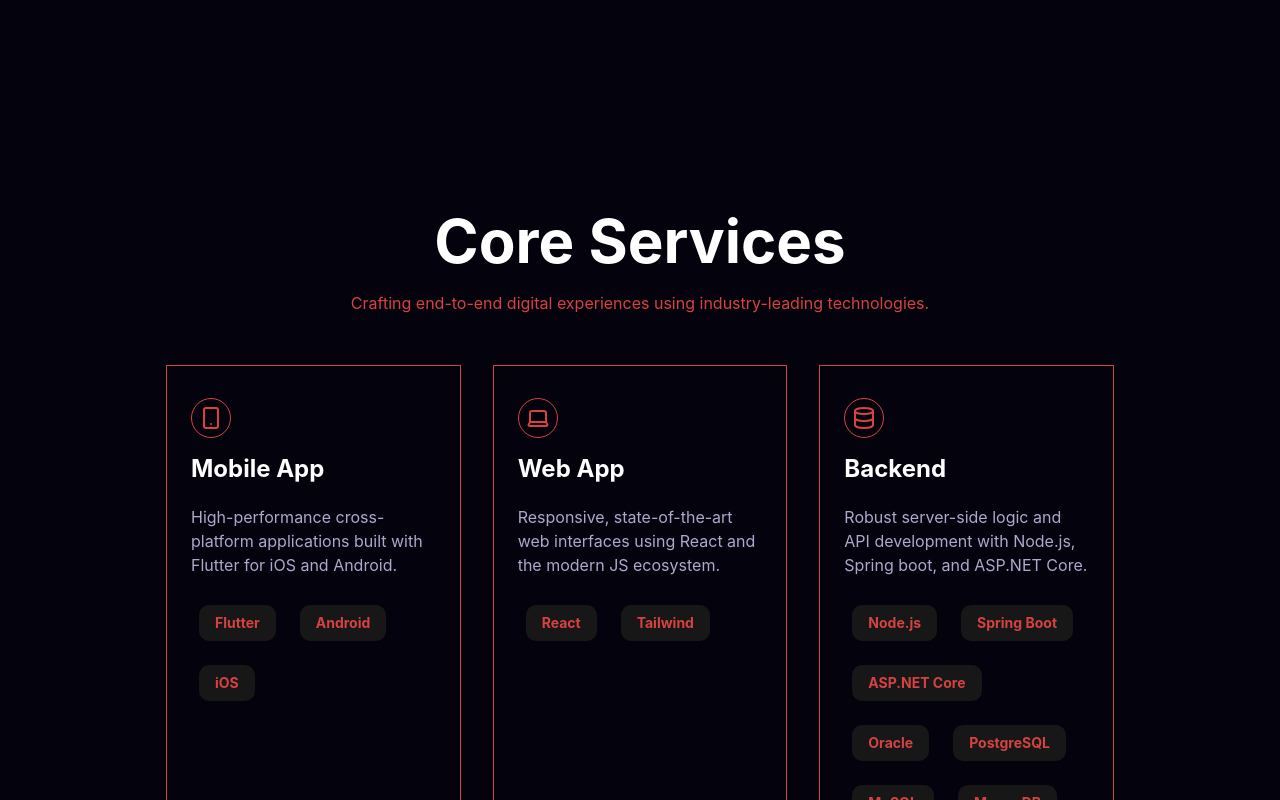
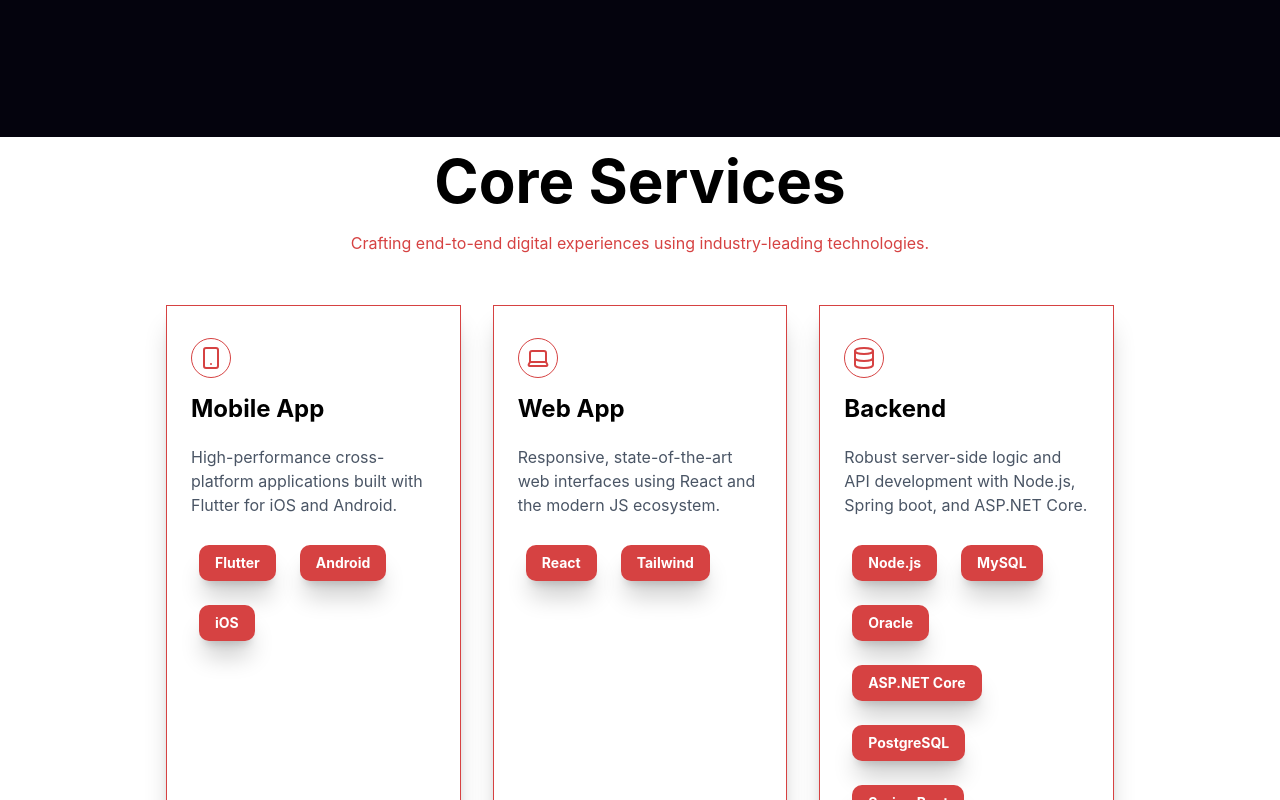
Before and after one commit to Neloy-SWE/My-Studio, a React (Vite) app: page / in a window 1280 px wide. Shown: the part 1700-2500 px from the top of the page. Built offline with nearby package versions, Linux system fonts and the light colour scheme.

Commit message:
service section and navbar update

```diff
--- a/src/component/Chip.jsx
+++ b/src/component/Chip.jsx
@@ -1,7 +1,7 @@
 const Chip = ({ value }) => {
     return (
         <>
-            <div className="w-fit bg-abg text-secondary text-sm font-bold px-4 py-2 rounded-[10px] m-2">{value}</div>
+            <div className="w-fit bg-secondary shadow-xl/20 text-white text-sm font-bold px-4 py-2 rounded-[10px] m-2">{value}</div>
         </>
     );
 }
--- a/src/component/Navbar.jsx
+++ b/src/component/Navbar.jsx
@@ -1,9 +1,11 @@
-import { useState } from "react";
+import { useEffect, useState } from "react";
 import { Menu, X } from "lucide-react";
 
 const Navbar = () => {
 
     const [isOpen, setIsOpen] = useState(false);
+    const [activeSection, setActiveSection] = useState("home");
+    const [isScrolling, setIsScrolling] = useState(false);
 
     const navItems = [
         { name: "Home", id: "home" },
@@ -13,6 +15,36 @@
         { name: "Experience", id: "experience" },
         { name: "Project", id: "project" },
     ];
+
+    useEffect(() => {
+        const sections = document.querySelectorAll("section");
+        const observer = new IntersectionObserver(
+            (entries) => {
+                entries.forEach((entry) => {
+                    if (entry.isIntersecting) {
+                        setActiveSection(entry.target.id);
+                    }
+                });
+            },
+            {
+                threshold: 0.5
+            }
+        );
+
+        sections.forEach((section) => observer.observe(section));
+
+        const handleScroll = () => setIsScrolling(true);
+        const handleScrollEnd = () => setIsScrolling(false);
+
+        window.addEventListener('scroll', handleScroll);
+        window.addEventListener('scrollend', handleScrollEnd);
+
+        return () => {
+            window.removeEventListener('scroll', handleScroll);
+            window.removeEventListener('scrollend', handleScrollEnd);
+            observer.disconnect();
+        };
+    }, []);
 
     return (
         <>
@@ -27,11 +59,20 @@
                     ><span className="text-primary">N</span>eloy</div>
                     <ul className="hidden md:flex mx-auto space-x-8 text-gray-700 font-medium">
                         {navItems.map(({ name, id }) => (
-                            <li key={id} className="text-white hover:text-secondary px-4 py-2 border border-transparent hover:border-secondary cursor-pointer"
+                            <li key={id} className={
+                                `
+                                ${activeSection === id && !isScrolling ?
+                                    "text-secondary px-4 py-2 border-[0.5px] border-secondary cursor-pointer" :
+                                    "text-white px-4 py-2 border-[0.5px] border-transparent hover:border-white cursor-pointer"}
+                                cursor-pointer
+                                transition duration-300
+                                `
+                            }
                                 onClick={() => {
                                     document.getElementById(id)?.scrollIntoView({
                                         behavior: "smooth",
                                     });
+                                    setActiveSection(id);
                                 }}
                             >
                                 {name}
--- a/src/component/ServiceCard.jsx
+++ b/src/component/ServiceCard.jsx
@@ -3,10 +3,10 @@
 const ServiceCard = ({ title, body, stackList, child }) => {
     return (
         <>
-            <div className="border border-secondary xl:mx-4 mx-[0px] my-4 xl:my-[0px] px-6 py-8">
+            <div className="bg-white border shadow-xl/20 border-secondary xl:mx-4 mx-[0px] my-4 xl:my-[0px] px-6 py-8">
                 <div className="h-[40px] w-[40px] border border-secondary flex items-center justify-center mb-[15px] rounded-full">{child}</div>
-                <h1 className="text-white font-bold text-2xl mb-[20px]">{title}</h1>
-                <p className="text-ts pb-[20px]">
+                <h1 className="text-black font-bold text-2xl mb-[20px]">{title}</h1>
+                <p className="text-gray-600 pb-[20px]">
                     {body}
                 </p>
 
--- a/src/component/TitleSection.jsx
+++ b/src/component/TitleSection.jsx
@@ -1,8 +1,8 @@
-const TitleSection = ({ sectionName, description }) => {
+const TitleSection = ({ sectionName, description, color = "white" }) => {
     return (
         <>
             <div className="flex flex-col justify-center items-center mb-[50px]">
-                <h1 className="text-white font-bold text-6xl mb-[20px]">{sectionName}</h1>
+                <h1 className={`text-${color} font-bold text-6xl mb-[20px]`}>{sectionName}</h1>
                 <p className="text-secondary text-center">{description}</p>
             </div>
         </>
--- a/src/section/Service.jsx
+++ b/src/section/Service.jsx
@@ -21,15 +21,16 @@
             title: "Backend",
             body: "Robust server-side logic and API development with Node.js, Spring boot, and ASP.NET Core.",
             child: <Database className="text-secondary" />,
-            stackList: ["Node.js", "Spring Boot", "ASP.NET Core", "Oracle", "PostgreSQL", "MySQL", "MongoDB"],
+            stackList: ["Node.js", "MySQL","Oracle", "ASP.NET Core", "PostgreSQL", "Spring Boot", "MongoDB"],
         },
     ];
 
     return (
         <>
-            <section id="service" className="min-h-screen flex flex-col justify-center">
+            <section id="service" className="min-h-screen flex flex-col justify-center bg-white">
                 <TitleSection
                     sectionName={"Core Services"}
+                    color="black"
                     description={"Crafting end-to-end digital experiences using industry-leading technologies."}
                 />
 
```
